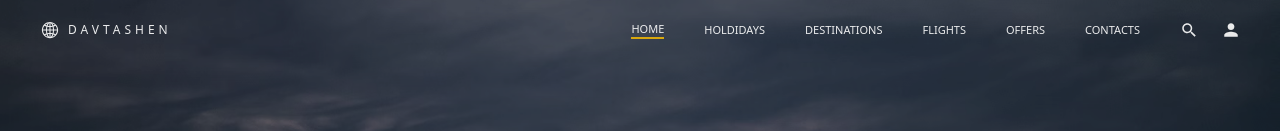
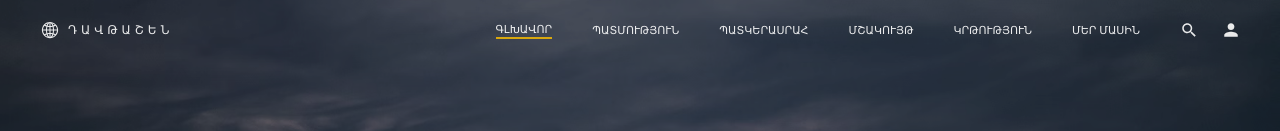
Before and after one commit to Armen-Davtyan/davtashen-lending, a Next.js app: page / in a window 1280 px wide. Shown: the top 131 px of the page. Built offline with nearby package versions, Linux system fonts and the light colour scheme.

Commit message:
changed menu names

```diff
--- a/components/Header.tsx
+++ b/components/Header.tsx
@@ -8,11 +8,11 @@ function Header() {
   return (
     <div className=" absolute mt-5 flex w-full flex-wrap items-center justify-between gap-2 px-5 text-xs font-medium uppercase opacity-90 md:px-10">
       <Head>
-        <title>Cool Project</title>
+        <title>Դավթաշեն</title>
       </Head>
       <div className="  flex items-center gap-2 font-medium tracking-[4px]">
         <IoIosGlobe className=" text-xl" />
-        Davtashen
+        Դավթաշեն
       </div>
       <ul className=" flex flex-wrap items-center gap-3 text-[11px] md:gap-10">
         {menus.map((menu, index) => {
@@ -40,10 +40,10 @@ function Header() {
 export default Header;
 
 const menus = [
-  "Home",
-  "Holdidays",
-  "Destinations",
-  "Flights",
-  "Offers",
-  "Contacts",
+  "Գլխավոր",
+  "Պատմություն",
+  "Պատկերասրահ",
+  "Մշակույթ",
+  "Կրթություն",
+  "Մեր մասին",
 ];
```
